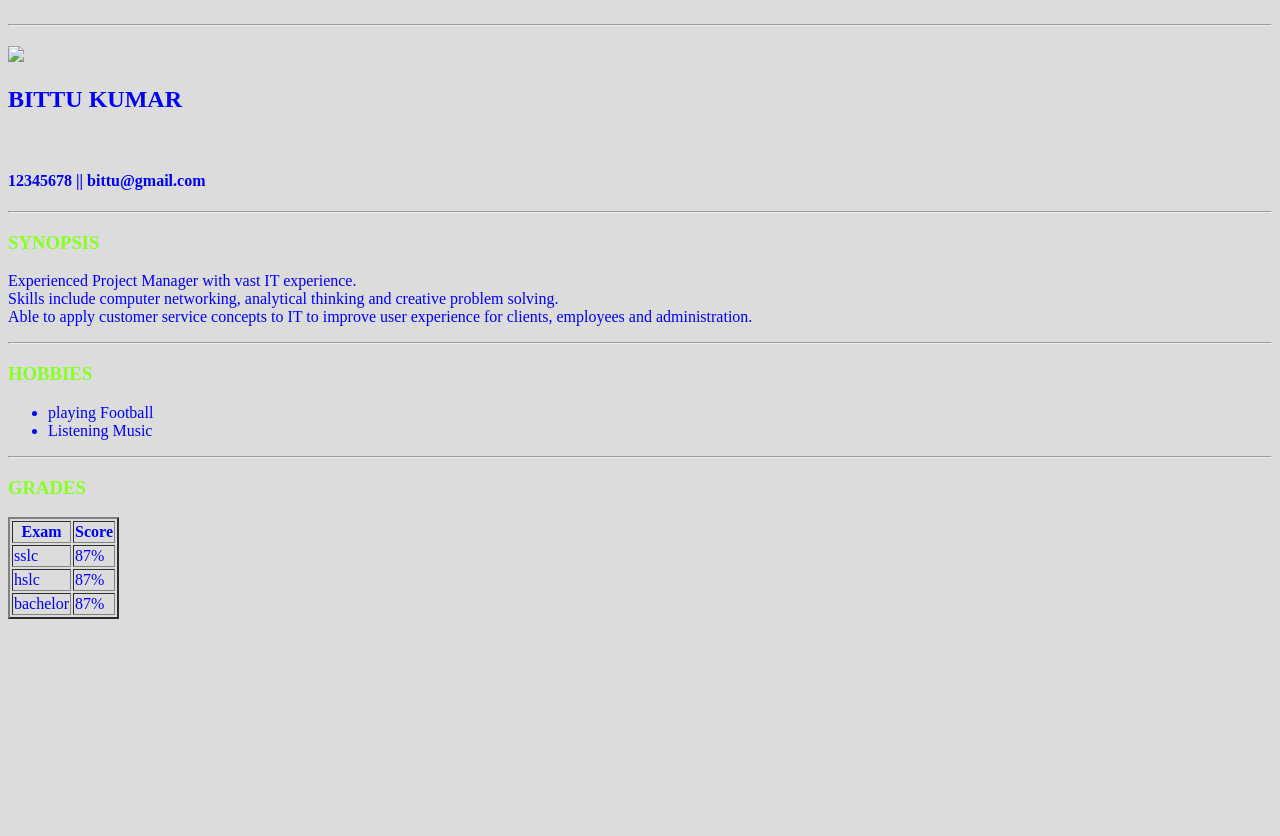
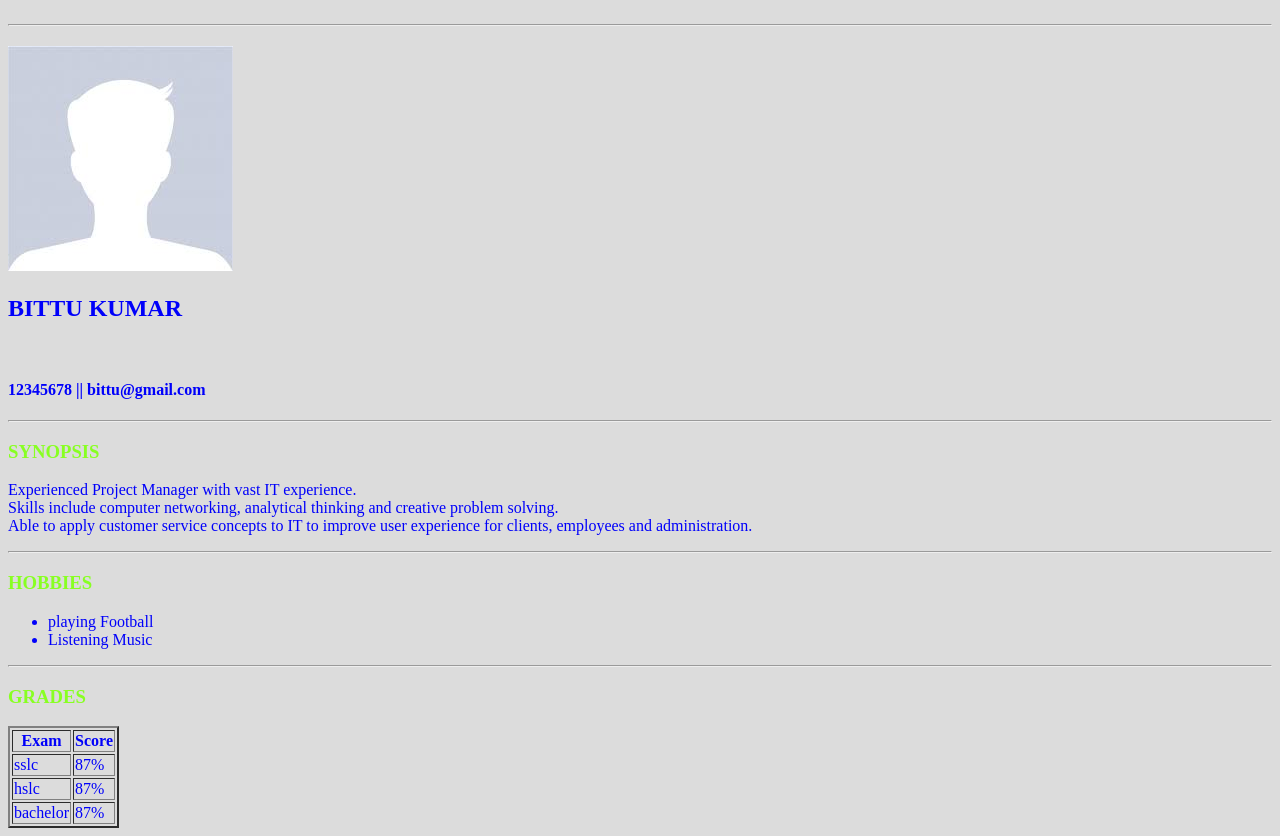
Before and after one commit to bittu19/Java-induction1, a plain HTML site: page exercise2.html in a window 1280 px wide. Shown: the part 77-913 px from the top of the page. Before the commit the page ends 800 px from the top, so only its background shows below. Drawn offline with Linux system fonts and the light colour scheme.

Commit message:
Update exercise2.html

```diff
--- a/exercise2.html
+++ b/exercise2.html
@@ -11,7 +11,7 @@
     </div>
     <hr/>
     <div style="margin-top: 20px;">
-        <img src="./image/download.jpg">
+        <img src="download.jpg">
         <h2 style="color:rgb(0,0,250)">BITTU KUMAR</h2><br/>
         <h4 style="color:rgb(0,0,250)">12345678 || bittu@gmail.com</h4>
     </div>
```
